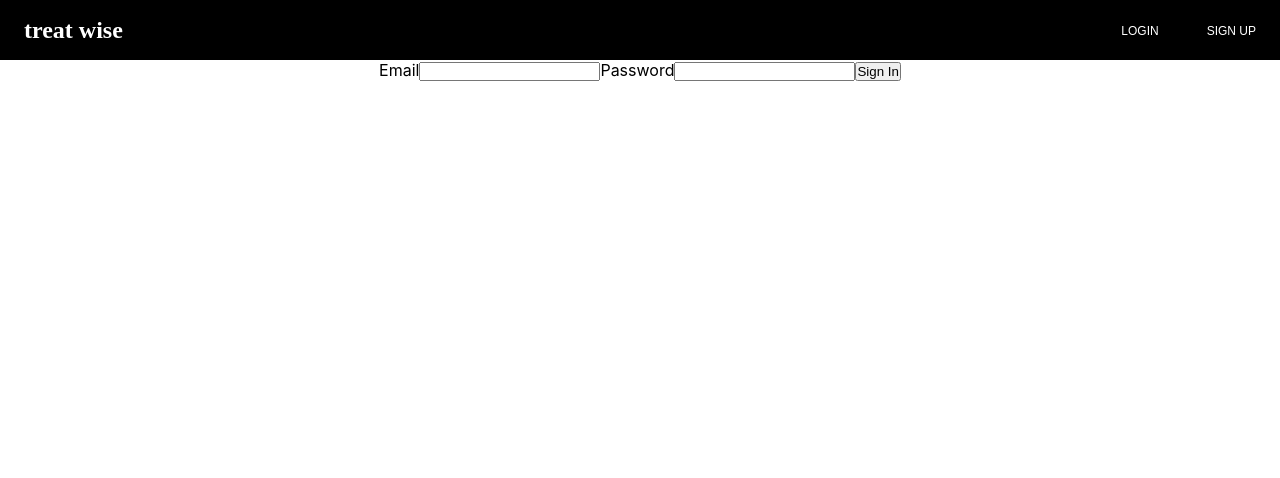
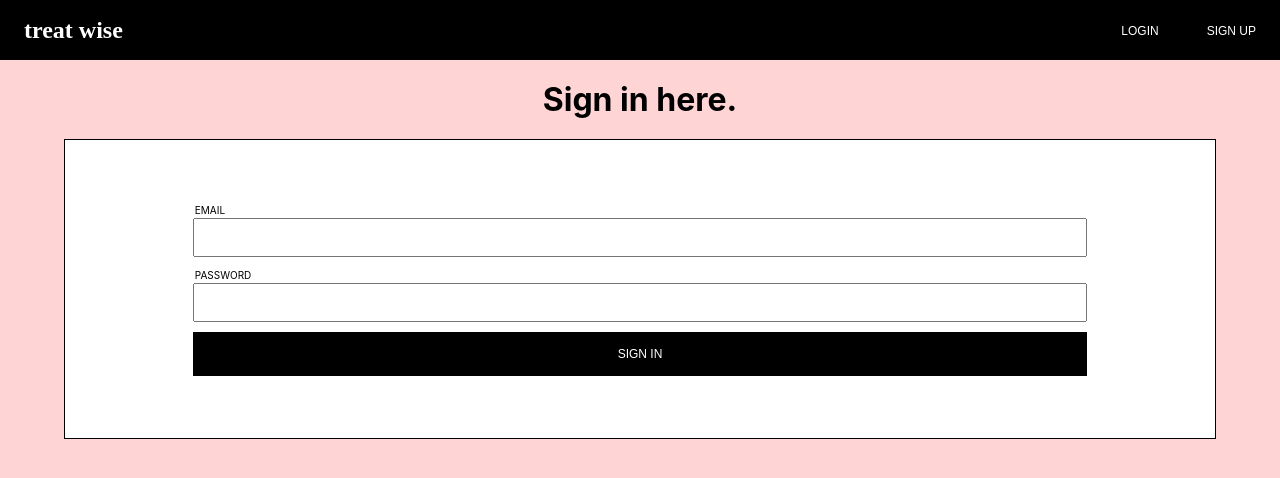
Before and after one commit to alice-griffin/Recipe-App, a React (Create React App) app in the folder recipe-app/: page /login in a window 1280 px wide. Shown: the top 478 px of the page. Built offline with nearby package versions, Linux system fonts and the light colour scheme; no server answers.

Commit message:
styling login and sign up pg

```diff
--- a/recipe-app/src/components/auth/Login.js
+++ b/recipe-app/src/components/auth/Login.js
@@ -25,7 +25,9 @@ export default function Login() {
     }
 
     return (
-        <div>
+        <div className="Login">
+            <h1>Sign in here.</h1>
+
             <div className="form-section">
                 <form onSubmit={submit} className="login-form">
 
--- a/recipe-app/src/components/auth/Register.js
+++ b/recipe-app/src/components/auth/Register.js
@@ -29,7 +29,7 @@ export default function Register() {
 
     return (
         <div className="Register">
-            <h1 className="get-started">Get Started</h1>
+            <h1 className="get-started">Sign up here.</h1>
             <div className="form-section">
                 <form onSubmit={submit} className="register-form">
                     <label htmlFor="register-email">Email</label>
--- a/recipe-app/src/components/style.css
+++ b/recipe-app/src/components/style.css
@@ -11,6 +11,8 @@ a {
 ul {
     list-style: none;
 }
+
+/* header */
 
 #header {
     display: flex;
@@ -42,7 +44,73 @@ ul {
     opacity: 0.7;
 }
 
+/* register screen */
+
 .register {
     display: flex;
     flex-direction: column;
 }
+
+/* login screen */
+
+.Login, .Register {
+    display: flex;
+    flex-direction: column;
+    align-items: center;
+    height: 100vh;
+    background-color: rgb(255, 212, 212)
+}
+
+.login-form, .register-form {
+    display: flex;
+    flex-direction: column;
+    width: 80%;
+}
+
+.Login .form-section {
+    background-color: white;
+    width: 90%;
+    border: 1px solid black;
+    display: flex;
+    justify-content: center;
+    align-items: center;
+    padding: 1rem;
+    height: 300px;
+}
+
+.Register .form-section {
+    background-color: white;
+    width: 90%;
+    border: 1px solid black;
+    display: flex;
+    justify-content: center;
+    align-items: center;
+    padding: 1rem;
+    height: 400px;
+}
+
+.Login input, .Register input {
+    padding: 10px;
+    margin-bottom: 10px;
+}
+
+.Login label, .Register label {
+    text-align: left;
+    font-size: 10px;
+    text-transform: uppercase;
+    padding: 2px;
+}
+
+.Login button, .Register button {
+    display: block;
+    border: none;
+    background-color: black;
+    color: white;
+    padding: 15px;
+    text-transform: uppercase;
+    font-size: 12px;
+}
+
+.Login h1, .Register h1 {
+    margin: 20px;
+}
```
